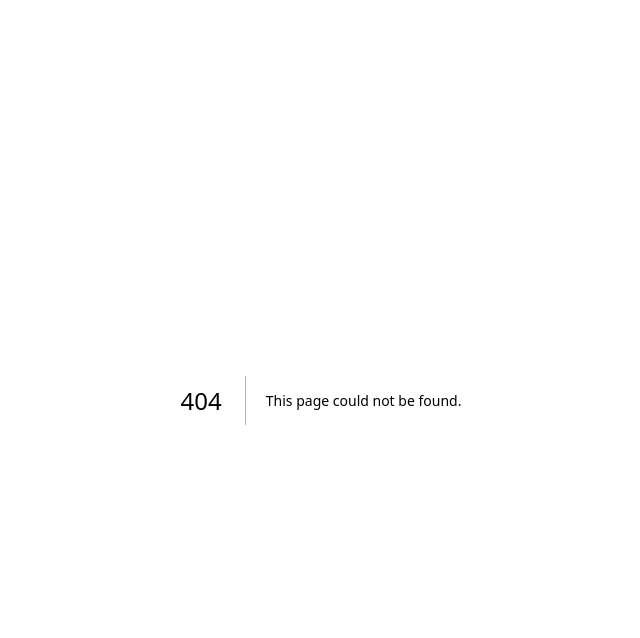
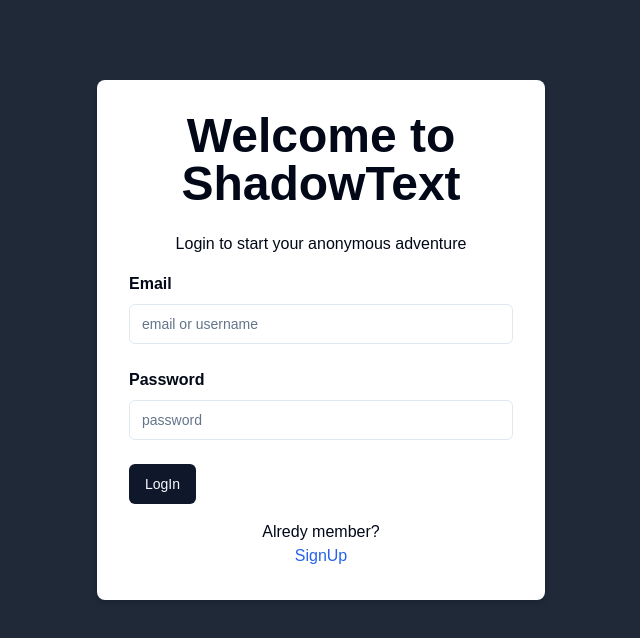
Before and after one commit to raselShikderDev/puzzlemessase, a Next.js app: page /signin in a window 1280 px wide. Before the commit this address had no page. Shown: the top 638 px of the page, without its empty margins (319-959 px from the left). Built offline with nearby package versions, Linux system fonts and the light colour scheme.

Commit message:
Added verify, signin page - 1.4

```diff
--- /dev/null
+++ b/src/app/(app)/dashboard/page.tsx
@@ -0,0 +1,10 @@
+
+const Dashboard = () => {
+  return (
+    <div>
+
+    </div>
+  )
+}
+
+export default Dashboard
--- /dev/null
+++ b/src/app/(auth)/layout.tsx
@@ -0,0 +1,16 @@
+export const metadata = {
+  title: 'Next.js',
+  description: 'Generated by Next.js',
+}
+
+export default function RootLayout({
+  children,
+}: {
+  children: React.ReactNode
+}) {
+  return (
+    <html lang="en">
+      <body>{children}</body>
+    </html>
+  )
+}
--- /dev/null
+++ b/src/app/(auth)/signin/page.tsx
@@ -0,0 +1,114 @@
+"use client";
+import { zodResolver } from "@hookform/resolvers/zod";
+import Link from "next/link";
+import { useForm } from "react-hook-form";
+import { z } from "zod";
+import { useToast } from "@/hooks/use-toast";
+import { useRouter } from "next/navigation";
+import {
+  Form,
+  FormControl,
+  FormField,
+  FormItem,
+  FormLabel,
+  FormMessage,
+} from "@/components/ui/form";
+import { Input } from "@/components/ui/input";
+import { Button } from "@/components/ui/button";
+import { signInSchema } from "@/schemas/signInSchema";
+import { signIn } from "next-auth/react";
+const Signin = () => {
+  const { toast } = useToast();
+  const router = useRouter();
+
+  const form = useForm<z.infer<typeof signInSchema>>({
+    resolver: zodResolver(signInSchema),
+    defaultValues: {
+      identifire: "",
+      password: "",
+    },
+  });
+
+  // Handling user Signup
+
+  const onSubmit = async (data: z.infer<typeof signInSchema>) => {
+    const result = await signIn("credentials", {
+      redirect: false,
+      identifire: data.identifire,
+      password: data.password,
+    });
+
+    if (result?.error) {
+      if (result?.error === "credentialsSignin") {
+        toast({
+          title: "Loggin faild",
+          description: "Incorrect username or email",
+          variant: "destructive",
+        });
+      } else {
+        toast({
+          title: "Loggin Faild",
+          description: result.error,
+          variant: "default",
+        });
+      }
+    }
+    router.replace("/dashboard")
+  };
+
+  return (
+    <div className="flex justify-center min-h-screen bg-gray-800">
+      <div className="w-full max-w-md max-h-min mt-20 p-8 rounded-lg shadow-md bg-white">
+        <div className="text-center">
+          <h1 className="text-5xl font-extrabold">Welcome to ShadowText</h1>
+          <p className="mb-4 mt-6">Login to start your anonymous adventure</p>
+        </div>
+        <Form {...form}>
+          <form onSubmit={form.handleSubmit(onSubmit)} className="space-y-6">
+            <FormField
+              control={form.control}
+              name="identifire"
+              render={({ field }) => (
+                <FormItem>
+                  <FormLabel className="font-semibold text-base">
+                    Email
+                  </FormLabel>
+                  <FormControl>
+                    <Input placeholder="email or username" {...field} />
+                  </FormControl>
+                  <FormMessage />
+                </FormItem>
+              )}
+            />
+            <FormField
+              control={form.control}
+              name="password"
+              render={({ field }) => (
+                <FormItem>
+                  <FormLabel className="font-semibold text-base">
+                    Password
+                  </FormLabel>
+                  <FormControl>
+                    <Input placeholder="password" type="password" {...field} />
+                  </FormControl>
+                  <FormMessage />
+                </FormItem>
+              )}
+            />
+            <Button type="submit" >
+              LogIn
+            </Button>
+          </form>
+        </Form>
+        <div className="text-center mt-4">
+          <p>Alredy member?</p>
+          <Link href={"/signup"} className="text-blue-600 hover:text-blue-800">
+            SignUp
+          </Link>
+        </div>
+      </div>
+    </div>
+  );
+};
+
+export default Signin;
--- a/src/app/(auth)/signup/page.tsx
+++ b/src/app/(auth)/signup/page.tsx
@@ -21,7 +21,7 @@ import {
 import { Input } from "@/components/ui/input";
 import { Button } from "@/components/ui/button";
 import { Loader2 } from "lucide-react";
-const Signin = () => {
+const SignUp = () => {
   const [username, setUsername] = useState("");
   const [usernameMessage, setUsernameMessage] = useState("");
   const [usernameCheaking, setUsernameCheaking] = useState(false);
@@ -74,10 +74,11 @@ const Signin = () => {
         title: "Success",
         description: response.data.message,
       });
-      router.replace(`verify/${username}`);
+      router.replace(`/verify/${username}`);
       setIsSubmiting(false);
     } catch (error) {
       console.error("Faild to signup: ", error);
+      console.log(error)
       const axiosError = error as AxiosError<apiResponse>;
       //Default Error Message
       const errorMessage =
@@ -149,10 +150,6 @@ const Signin = () => {
                       placeholder="password"
                       type="password"
                       {...field}
-                      onChange={(e) => {
-                        field.onChange(e);
-                        setUsername(e.target.value);
-                      }}
                     />
                   </FormControl>
                   <FormMessage />
@@ -181,4 +178,4 @@ const Signin = () => {
   );
 };
 
-export default Signin;
+export default SignUp;
--- /dev/null
+++ b/src/app/(auth)/verify/[username]/page.tsx
@@ -0,0 +1,83 @@
+"use client";
+import { Button } from "@/components/ui/button";
+import {
+  Form,
+  FormControl,
+  FormField,
+  FormItem,
+  FormLabel,
+  FormMessage,
+} from "@/components/ui/form";
+import { Input } from "@/components/ui/input";
+import { useToast } from "@/hooks/use-toast";
+import { verifySchema } from "@/schemas/verifySchema";
+import { apiResponse } from "@/types/appResponse";
+import { zodResolver } from "@hookform/resolvers/zod";
+import axios, { AxiosError } from "axios";
+import { useParams, useRouter } from "next/navigation";
+import { useForm } from "react-hook-form";
+import z from "zod";
+const VerifyAccount = () => {
+  const router = useRouter();
+  const params = useParams<{ username: string }>();
+  const { toast } = useToast();
+
+  const form = useForm<z.infer<typeof verifySchema>>({
+    resolver: zodResolver(verifySchema),
+  });
+
+  const onSubmit = async (data: z.infer<typeof verifySchema>) => {
+    try {
+      const res = await axios.post<apiResponse>("/api/verify-code", {
+        username: params.username,
+        code: data.code,
+      });
+
+      toast({
+        title: "success",
+        description: res.data.message,
+      });
+
+      router.replace("/signin");
+    } catch (error) {
+      console.error(error);
+      const axioxErrors = error as AxiosError<apiResponse>;
+      toast({
+        title: "success",
+        description: axioxErrors.response?.data.message,
+        variant: "destructive",
+      });
+    }
+  };
+
+  return (
+    <div className="flex justify-center items-center min-h-screen bg-gray-800">
+      <div className="w-full max-w-md p-8 rounded-lg shadow-md bg-slate-50">
+        <div className="text-center">
+          <h1 className="text-5xl font-extrabold">Verify your account</h1>
+          <p className="mb-6 mt-2">Enter your verification code below</p>
+        </div>
+        <Form {...form}>
+          <form onSubmit={form.handleSubmit(onSubmit)} className="space-y-8">
+            <FormField
+              control={form.control}
+              name="code"
+              render={({ field }) => (
+                <FormItem>
+                  <FormLabel className="font-semibold">Verifcation code</FormLabel>
+                  <FormControl>
+                    <Input className="focus-visible::outline-none border-1 border-black" {...field} />
+                  </FormControl>
+                  <FormMessage />
+                </FormItem>
+              )}
+            />
+            <Button type="submit">Submit</Button>
+          </form>
+        </Form>
+      </div>
+    </div>
+  );
+};
+
+export default VerifyAccount;
```
Also changed, not shown: src/app/u/[username]/page.tsx (added).
